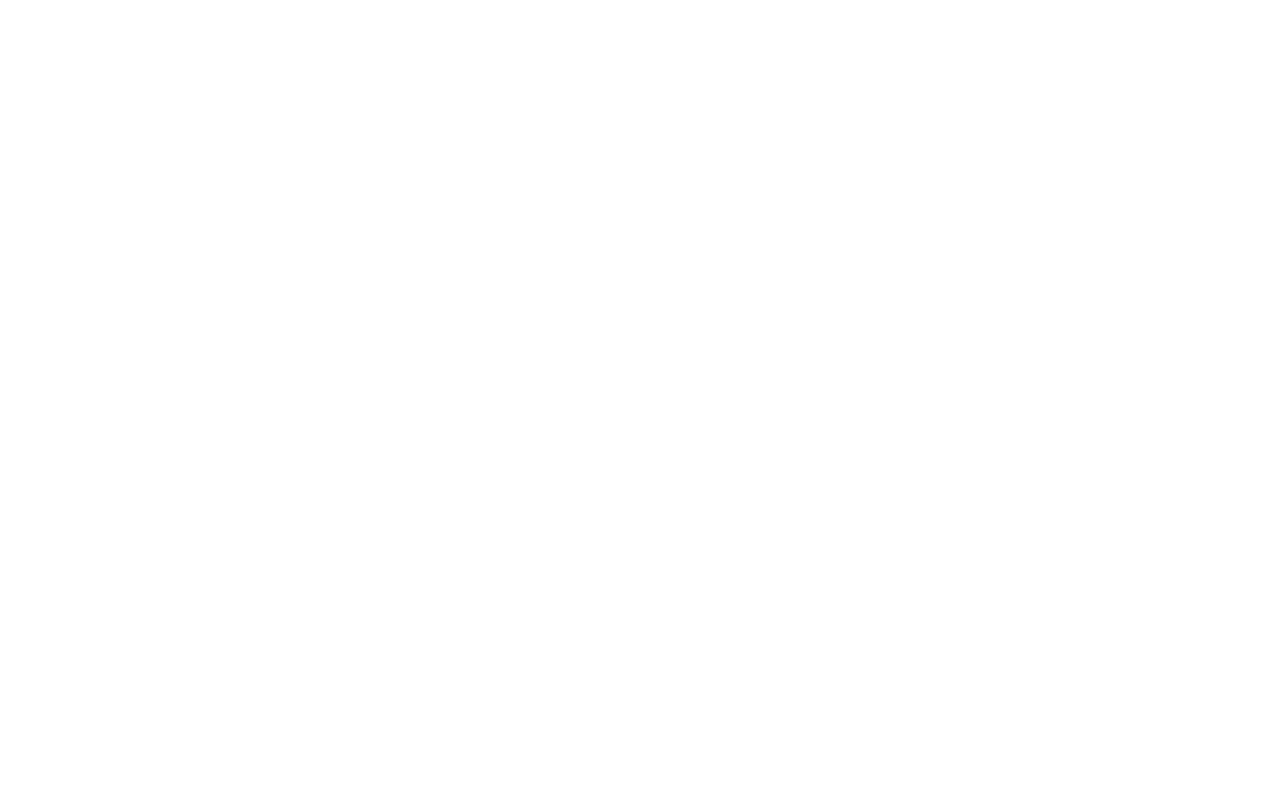
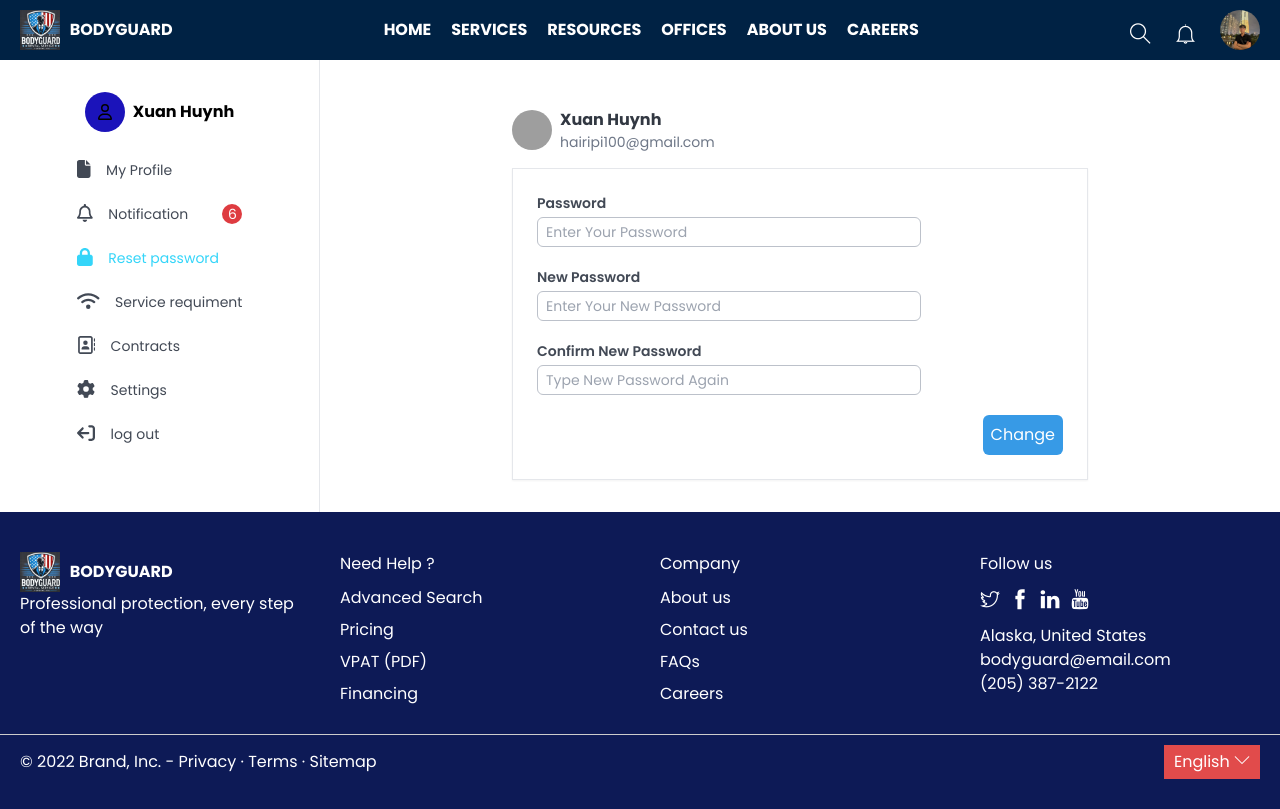
Before and after one commit to Group2VietTriDao/Frontend, a React (Create React App) app: page /customer/reset-password in a window 1280 px wide. Before the commit this address had no page. Built offline with nearby package versions, Linux system fonts and the light colour scheme; grey boxes are pictures that could not be loaded.

Commit message:
code profile screen, edit profile screen,reset-password screen

```diff
--- a/src/App.js
+++ b/src/App.js
@@ -36,6 +36,7 @@
         <Route path="/customer" element={<CustomerLayout />}>
           <Route path="home" element={<Home />} />
           <Route path="profile" element={<Profile />} />
+          <Route path="reset-password" element={<ResetPassword />} />
         </Route>
 
         {/* Guard */}
--- a/src/components/SidebarCustomer.jsx
+++ b/src/components/SidebarCustomer.jsx
@@ -1,6 +1,6 @@
 import { FontAwesomeIcon } from '@fortawesome/react-fontawesome'
 import { useEffect, useState } from 'react'
-import { Link, useLocation, useParams, useSearchParams } from 'react-router-dom'
+import { Link, useLocation } from 'react-router-dom'
 
 const infomations = [
   {
@@ -16,41 +16,41 @@
   },
   {
     name: 'Reset password',
-    link: '',
+    link: 'reset-password',
     icon: <FontAwesomeIcon icon="fa-solid fa-lock" />
   },
   {
     name: 'Service requiment',
-    link: '',
+    link: 'service-requiment',
     icon: <FontAwesomeIcon icon="fa-solid fa-wifi" />
   },
   {
     name: 'Contracts',
-    link: '',
+    link: 'contracts',
     icon: <FontAwesomeIcon icon="fa-regular fa-address-book" />
   },
   {
     name: 'Settings',
-    link: '',
+    link: 'settings',
     icon: <FontAwesomeIcon icon="fa-solid fa-gear" />
   },
   {
     name: 'log out',
-    link: '',
+    link: 'logout',
     icon: <FontAwesomeIcon icon="fa-solid fa-arrow-right-from-bracket" flip="horizontal" />
   },
 ]
 const ListSidebar = ({ name, icon, notification, link }) => {
-  const [param, setParam] = useState('')
+  const [focus, setFocus] = useState(false)
   const location = useLocation()
   useEffect(() => {
-    const getParam = location.pathname.split('/')
-    setParam(getParam[getParam.length - 1])
-  }, [location])
+    const params = location.pathname.split('/');
+    setFocus(params.includes(link))
+  }, [location, link])
   return (
     <>
       <div className='flex justify-between items-center'>
-        <Link to={link} className={`flex items-center space-x-4 ${param === link ? 'text-[#34D5F9]' : 'text-[#424955]'} hover:text-[#34D5F9] cursor-pointer my-2`}>
+        <Link to={link} className={`flex items-center space-x-4 ${focus ? 'text-[#34D5F9]' : 'text-[#424955]'} hover:text-[#34D5F9] cursor-pointer my-2`}>
           <div className='text-lg'>{icon}</div>
           <span className='text-sm'>{name}</span>
         </Link>
--- a/src/pages/customer/Profile.jsx
+++ b/src/pages/customer/Profile.jsx
@@ -1,37 +1,135 @@
-import { useEffect } from 'react'
+import { useEffect, useState } from 'react'
 import SidebarCustomer from '../../components/SidebarCustomer'
-
-const Profile = () => {
+import { FontAwesomeIcon } from '@fortawesome/react-fontawesome'
+const EditProfile = ({ setEdit }) => {
+  const handleSubmitProfile = () => {
+    setEdit(false)
+  }
   return (
     <>
-      <div className='col-span-3 flex justify-center items-center'>
-        <div className='border shadow-sm w-[80%]'>
+      <div className='p-6 shadow-sm border'>
         <form className='flex flex-col p-2 space-y-6'>
           <div className='grid grid-cols-4'>
             <span className='col-span-1 self-center text-[#6E7787]'>Name</span>
-              <input className='col-span-3 rounded-md py-1 px-2 w-96 outline-none border-solid border text-sm' type="text" />
+            <input className='col-span-3 rounded-md py-1 px-2 max-w-96 outline-none border-solid text-sm border' type="text" />
           </div>
           <div className='grid grid-cols-4'>
             <span className='col-span-1 self-center text-[#6E7787]'>Email</span>
-              <input className='col-span-3 rounded-md py-1 px-2 w-96 outline-none border-solid border text-sm' type="text" />
+            <input
+              value='hairipi100@gmail.com'
+              className='col-span-3 rounded-md py-1 px-2 max-w-96 outline-none border-solid text-sm border' type="text" />
           </div>
           <div className='grid grid-cols-4'>
             <span className='col-span-1 self-center text-[#6E7787]'>Date of birth</span>
-              <input className='' type="date" />
+            <input className='px-2 col-span-3 max-w-96' type="date" />
           </div>
           <div className='grid grid-cols-4'>
             <span className='col-span-1 self-center text-[#6E7787]'>Address</span>
-              <input className='col-span-3 rounded-md py-1 px-2 w-96 outline-none border-solid border text-sm' type="text" />
+            <input
+              value='1234 Elm Street, Springfield, IL 62704, USA'
+              className='col-span-3 rounded-md py-1 px-2 max-w-96 outline-none border-solid text-sm border' type="text" />
           </div>
           <div className='grid grid-cols-4'>
             <span className='col-span-1 self-center text-[#6E7787]'>Gender</span>
-              <input className='col-span-3 rounded-md py-1 px-2 w-96 outline-none border-solid border text-sm' type="text" />
+            <div className='grid grid-flow-col gap-4'>
+              <div className='space-x-2 flex items-center'>
+                <input type="radio" id='male' name='gender' value='male' />
+                <label htmlFor="male" className='capitalize text-sm '>male</label>
+              </div>
+              <div className='space-x-2 flex items-center'>
+                <input type="radio" id='female' name='gender' value='female' />
+                <label htmlFor="female" className='capitalize text-sm '>female</label>
+              </div>
+              <div className='space-x-2 flex items-center'>
+                <input type="radio" id='other' name='gender' value='other' />
+                <label htmlFor="other" className='capitalize text-sm '>other</label>
+              </div>
+            </div>
           </div>
           <div className='grid grid-cols-4'>
             <span className='col-span-1 self-center text-[#6E7787]'>Phone number</span>
-              <input className='col-span-3 rounded-md py-1 px-2 w-96 outline-none border-solid border text-sm' type="text" />
+            <input
+              className='col-span-3 rounded-md py-1 px-2 max-w-96 outline-none border-solid text-sm border' type="text" />
+          </div>
+          <div className='self-end'>
+            <button
+              onClick={handleSubmitProfile}
+              className='capitalize px-3 py-2 text-white bg-[#379AE6] hover:bg-[#168ee9] rounded-md'>save</button>
           </div>
         </form>
+      </div>
+    </>
+  )
+}
+const Profile = () => {
+  const [edit, setEdit] = useState(false)
+  const handleChangeViewProfile = () => [
+    setEdit(true)
+  ]
+  return (
+    <>
+      <div className='col-span-full md:col-span-3 flex items-center justify-center flex-col my-8'>
+        <div className='w-[80%]'>
+          <div className='my-4'>
+            <div className='flex items-center space-x-2'>
+              <div className='w-10 h-10 rounded-full flex justify-center items-center overflow-hidden'>
+                <img className='object-cover min-h-full' src="https://www.didongmy.com/vnt_upload/news/05_2024/anh-27-meme-dang-yeu-didongmy.jpg" alt="" />
+              </div>
+              <div className='flex flex-col'>
+                <span className='text-[#323842] font-bold'>Xuan Huynh</span>
+                <span className='text-[#6E7787] text-sm'>hairipi100@gmail.com</span>
+              </div>
+            </div>
+          </div>
+
+          {!edit ?
+            (
+              <div className='p-6 shadow-sm border'>
+                <div className='flex justify-end'>
+                  <button
+                    onClick={handleChangeViewProfile}
+                    className='capitalize space-x-2 rounded-md bg-[#FFF3F0] text-[#FC6544] px-3 py-2 flex items-center hover:bg-[#ffe5df]'>
+                    <FontAwesomeIcon icon="fa-solid fa-pen" />
+                    <span className='font-semibold'>edit</span>
+                  </button>
+                </div>
+                <form className='flex flex-col p-2 space-y-6'>
+                  <div className='grid grid-cols-4'>
+                    <span className='col-span-1 self-center text-[#6E7787]'>Name</span>
+                    <input className='col-span-3 rounded-md py-1 px-2 max-w-96 outline-none border-solid text-sm' disabled type="text" value='hai hhuy hoang' />
+                  </div>
+                  <div className='grid grid-cols-4'>
+                    <span className='col-span-1 self-center text-[#6E7787]'>Email</span>
+                    <input
+                      value='hairipi100@gmail.com'
+                      className='col-span-3 rounded-md py-1 px-2 max-w-96 outline-none border-solid text-sm' disabled type="text" />
+                  </div>
+                  <div className='grid grid-cols-4'>
+                    <span className='col-span-1 self-center text-[#6E7787]'>Date of birth</span>
+                    <input className='px-2 col-span-3 max-w-96' type="date" value='2024-04-06' disabled />
+                  </div>
+                  <div className='grid grid-cols-4'>
+                    <span className='col-span-1 self-center text-[#6E7787]'>Address</span>
+                    <input
+                      value='1234 Elm Street, Springfield, IL 62704, USA'
+                      className='col-span-3 rounded-md py-1 px-2 max-w-96 outline-none border-solid text-sm' type="text" disabled />
+                  </div>
+                  <div className='grid grid-cols-4'>
+                    <span className='col-span-1 self-center text-[#6E7787]'>Gender</span>
+                    <span className='text-sm px-2'>Male</span>
+                  </div>
+                  <div className='grid grid-cols-4'>
+                    <span className='col-span-1 self-center text-[#6E7787]'>Phone number</span>
+                    <input
+                      value='(555) 123-4567'
+                      className='col-span-3 rounded-md py-1 px-2 max-w-96 outline-none border-solid text-sm' type="text" disabled />
+                  </div>
+                </form>
+              </div>
+            ) : (
+              <EditProfile setEdit={setEdit} />
+            )
+          }
         </div>
       </div>
     </>
--- /dev/null
+++ b/src/pages/customer/ResetPassword.jsx
@@ -0,0 +1,73 @@
+import { FontAwesomeIcon } from '@fortawesome/react-fontawesome'
+import { useState } from 'react'
+
+const InputField = ({ ...props }) => {
+  const [showPassword, setShowPassword] = useState(false)
+  const [value, setValue] = useState('')
+  return (
+    <>
+      <div className='border-solid border border-[#BCC1CA] rounded-md max-w-96 overflow-hidden flex justify-between items-center px-2'>
+        <input
+          value={value}
+          onChange={(e) => setValue(e.target.value)}
+          type={!showPassword ? 'password' : 'text'}
+          id='password' className='col-span-3 outline-none text-sm w-full py-1' placeholder='Enter Your Password' {...props} />
+        {value && (
+          <div className='w-8'>
+            <FontAwesomeIcon
+              onClick={() => setShowPassword(password => !password)}
+              icon={`fa-solid fa-eye${!showPassword ? '-slash' : ''}`} className='cursor-pointer transition-all w-full' />
+          </div>
+        )}
+      </div>
+    </>
+  )
+}
+const ResetPassword = () => {
+  const handleResetPassword = (e) => {
+    e.preventDefault()
+  }
+  return (
+    <>
+      <div className='col-span-full md:col-span-3 flex items-center flex-col my-8'>
+        <div className='w-[80%] md:w-[60%]'>
+          <div className='my-4'>
+            <div className='flex items-center space-x-2'>
+              <div className='w-10 h-10 rounded-full flex justify-center items-center overflow-hidden'>
+                <img className='object-cover min-h-full' src="https://www.didongmy.com/vnt_upload/news/05_2024/anh-27-meme-dang-yeu-didongmy.jpg" alt="" />
+              </div>
+              <div className='flex flex-col'>
+                <span className='text-[#323842] font-bold'>Xuan Huynh</span>
+                <span className='text-[#6E7787] text-sm'>hairipi100@gmail.com</span>
+              </div>
+            </div>
+          </div>
+          <div className='p-6 shadow-sm border'>
+            <form action="" className='flex flex-col space-y-5'>
+              <div className='flex flex-col space-y-1'>
+                <label htmlFor="password" className='capitalize text-sm font-semibold text-[#424955]'>password</label>
+                <InputField />
+              </div>
+              <div className='flex flex-col space-y-1'>
+                <label htmlFor="newPassword" className='capitalize text-sm font-semibold text-[#424955]'>new password</label>
+                <InputField id='newPassword' placeholder='Enter Your New Password' />
+              </div>
+              <div className='flex flex-col space-y-1'>
+                <label htmlFor="confirmPassword" className='capitalize text-sm font-semibold text-[#424955]'>confirm new password</label>
+                <InputField id='confirmPassword' placeholder='Type New Password Again' />
+              </div>
+
+              <div className='self-end'>
+                <button
+                  onClick={handleResetPassword}
+                  className='capitalize p-2 text-white bg-[#379AE6] hover:bg-[#168ee9] rounded-md'
+                >change</button>
+              </div>
+            </form>
+          </div>
+        </div>
+      </div>
+    </>
+  )
+}
+export default ResetPassword
```
Also changed, not shown: src/pages/customer/ServiceRequiment.js (+8 -0 lines), src/pages/customer/ResetPassword.js (deleted). Lines whose indentation alone changed are shown as unchanged.
